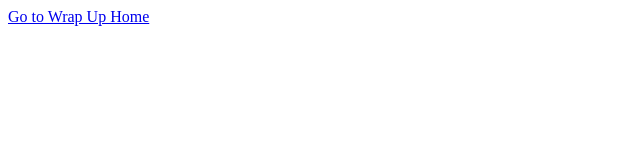
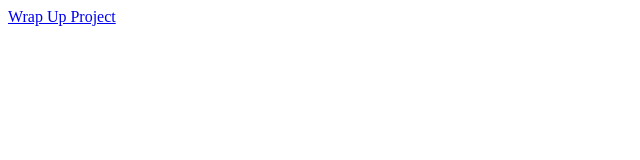
Before and after one commit to Jonathan2245354tr/Jonathan2245354tr-github.io, a plain HTML site: page index.html in a window 1280 px wide. Shown: the full height of the page, 0-640 px from the left. Drawn offline with Linux system fonts and the light colour scheme.

Commit message:
Add files via upload

```diff
--- a/index.html
+++ b/index.html
@@ -1 +1 @@
-<a href="WrapUpHome.html">Go to Wrap Up Home</a>
+<a href="WrapUpHome.html">Wrap Up Project</a>
```
